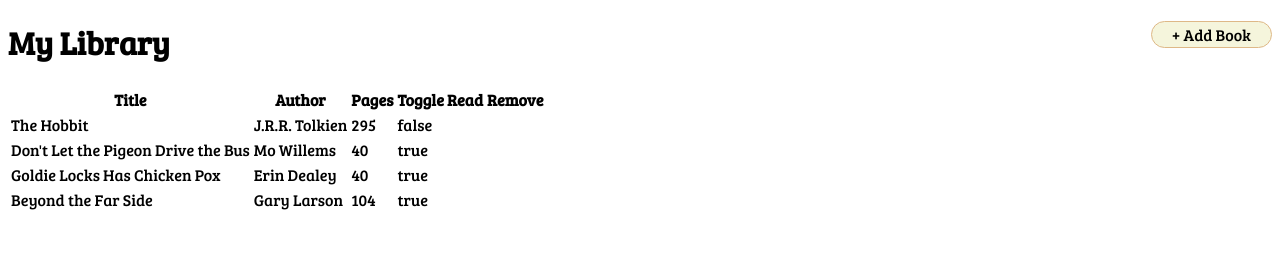
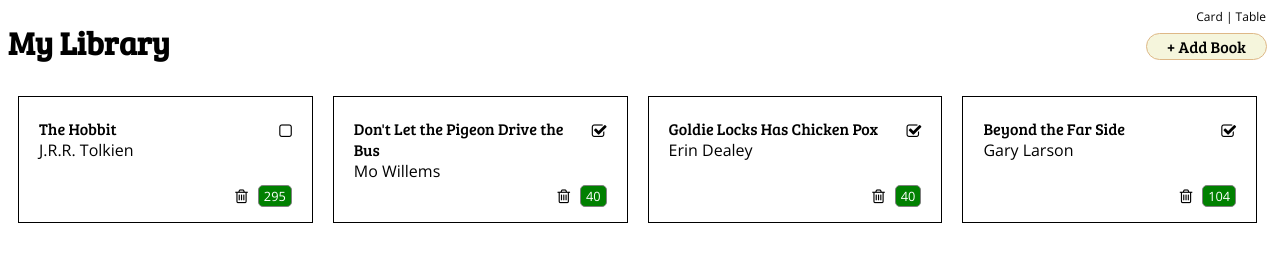
Before and after one commit to raecharles/odin-library-project, a plain HTML site: page index.html in a window 1280 px wide. Drawn offline with nearby package versions, Linux system fonts and the light colour scheme.

Commit message:
view switcher
update views, add switcher

```diff
--- a/css/main.css
+++ b/css/main.css
@@ -1,5 +1,12 @@
 @import url('https://fonts.googleapis.com/css2?family=Bree+Serif&family=Open+Sans:wght@300&display=swap');
 body {font-family:'Bree Serif'}
+div#switchView {
+    position: absolute;
+    right: 14px;
+    top: 8px;
+    font: .75em 'Open Sans';
+}
+
 #userBookForm {
     top:-300px;
     position: absolute;
@@ -68,6 +75,9 @@ label, input {
     border-radius: 20px;
     cursor: pointer;
     float:right;
+    position: relative;
+    top:12px;
+    right:5px;
 }
 
 ul#library-list {
@@ -82,14 +92,70 @@ ul#library-list {
 
 #library-list li {
     list-style: none;
-    flex:0 0 20%;
+    flex:0 0 90%;
     border:1px solid black;
-    padding:5px 10px 10px 20px;
+    padding:5px 20px 10px 20px;
     margin:10px;
+    min-height: 110px;
+    position: relative;
 }
-#library-list li span {
+#library-list p.book-title {
+    margin-bottom:0;
+}
+#library-list li span:not(.fa), #library-table td:not(.fa) {
     font-family:'Open Sans';
 }
-span.book-pages {
+#library-list span.book-pages {
+    float:right;
+    margin-left: 10px;
+    border: 1px solid gray;
+    border-radius: 5px;
+    padding: 1px 5px;
+    font-size: .8em;
+    background: green;
+    color: white;
+}
+#library-list span.book-author {
+    display: block;
+}
+#library-list span.fa-check-square-o, #library-list span.fa-square-o {
     float: right;
+    margin-left: 10px;
+    position: relative;
+    top:5px;
 }
+.dets {
+    position: absolute;
+    bottom: 15px;
+    right: 20px;
+}
+/*table*/
+#library-table {
+    width:100%;
+    margin:auto;
+}
+#library-table th:first-child, #library-table th:nth-child(2) {
+    text-align:left;
+}
+
+.book-pages, .book-read, .remove-book {
+    text-align:center;
+}
+.book-read, .fa-trash-o, #switchView span {
+    cursor: pointer;
+}
+
+@media (min-width:768px) {
+    #library-list li {
+        flex: 0 0 40%;
+    }
+}
+
+@media (min-width:1024px) {
+    #library-list li {
+        flex: 0 0 20%;
+    }
+    #library-table {
+        width:75%;
+    }
+}
--- a/index.html
+++ b/index.html
@@ -7,6 +7,7 @@
 </head>
 <body>
     <div id="lights-down"></div>
+    <div id="switchView"><span>Card</span> | <span>Table</span></div>
     <div id="addBook"><span>+</span> Add Book</div>
     <h1>My Library</h1>
     <form id="userBookForm">
--- a/js/books.js
+++ b/js/books.js
@@ -25,8 +25,11 @@ Library.prototype.printLibrary = function()
     var view = viewFactory(this.type);
     view.addToDOM();
     this.books.forEach((book,index) => {
+       if (!book.deleted)
+       {
         var item = view.createItem(book,index);
         view.insertItem();
+       }
     });
 }
 
@@ -62,7 +65,7 @@ Book.prototype.toggleRead = function(id) {
 const viewFactory = (type) => {
     switch (type)
         {
-            case 'list':
+            case 'card':
                 return new listView();
             default:
                 return new tableView();
@@ -91,6 +94,10 @@ BookView.prototype.addToDOM = function() {
     document.getElementById('library').append(this.elem);
 }
 
+BookView.prototype.isReadClass = function(isRead) {
+    return (isRead) ? 'fa fa-check-square-o' : 'fa fa-square-o';
+}
+
 class listView extends BookView {
     constructor()
     {
@@ -103,10 +110,12 @@ class listView extends BookView {
     {
         this.item = `<!--book-->
         <li class="book" data-index="${index}" id="book-${index}">
-        <p class="book-title"><span class="book-pages">${book.pages}</span> ${book.title}</p>
+        <p class="book-title"><span class="${this.isReadClass(book.isRead)} book-read" aria-hidden="true" onclick="toggleRead(this.id)" id="read-${index}"></span>${book.title}</p>
         <span class="book-author">${book.author}</span>
-        <span class="book-read" onclick="toggleRead(this.id)" id="read-${index}">${book.isRead}</span>
-        <span class="fa fa-trash-o remove-book" aria-hidden="true" onclick="removeBook(${index})></span>
+        <div class="dets">
+        <span class="book-pages">${book.pages}</span>
+        <span class="fa fa-trash-o" aria-hidden="true" onclick="removeBook(${index})"></span>
+        </div>
         </li>
         <!--/book-->`;
     }
@@ -127,20 +136,21 @@ class tableView extends BookView {
             <th>Title</th>
             <th>Author</th>
             <th>Pages</th>
-            <th>Toggle Read</th>
-            <th>Remove</th>
+            <th>Read</th>
+            <th>Recycle</th>
             </tr>`;
 
     }
     createItem(book,index)
     {
+        let read = (book.isRead) ? 'fa-check-square-o' : 'fa-square-o';
         this.item = `<!--book-->
         <tr class="book-row" data-index="${index}" id="book-${index}">
         <td class="book-title">${book.title}</td>
         <td class="book-author">${book.author}</td>
         <td class="book-pages">${book.pages}</td>
-        <td class="book-read" onclick="toggleRead(this.id)" id="read-${index}">${book.isRead}</td>
-        <td class="remove-book"><span class="fa fa-trash-o" aria-hidden="true" onclick="removeBook(${index})></span></td>
+        <td class="book-read"><span class="${this.isReadClass(book.isRead)}" aria-hidden="true" onclick="toggleRead(this.id)" id="read-${index}"></span></td>
+        <td class="remove-book"><span class="fa fa-trash-o" aria-hidden="true" onclick="removeBook(${index})"></span></td>
         </tr>
         <!--/book-->`;
     }
@@ -155,6 +165,15 @@ class tableView extends BookView {
 ///////////*/
 var form = document.getElementById('userBookForm');
 var lights = document.getElementById('lights-down');
+//SWITCH VIEW
+const viewSwitch = document.querySelectorAll('#switchView span')
+for (const el of viewSwitch) {
+    el.addEventListener('click',(e) => {
+        myLibrary.type = e.target.innerHTML.toLowerCase();
+        document.getElementById('library').innerHTML = '';
+        myLibrary.printLibrary();
+    });
+}
 //SHOW FORM
 document.getElementById('addBook').addEventListener('click',() => {
     form.classList.add('show-form');
@@ -173,7 +192,6 @@ document.getElementById('userBookForm').addEventListener('submit',(event) => {
 function submitBook()
 {
     var el = document.getElementById('userBookForm');
-    //var forms = el.querySelectorAll('input,select');
     var title = el.querySelector('#userBookTitle').value;
     var author = el.querySelector('#userBookAuthor').value;
     var pages = el.querySelector('#userBookPages').value;
@@ -194,7 +212,9 @@ function toggleRead(id)
     let idx = id.substring(id.indexOf('-')+1);
     let book = myLibrary.books[idx];
     book.toggleRead(id);
-    document.getElementById(id).innerText = book.isRead;
+    //let newClass = (book[idx].isRead) ? 'fa'
+    document.getElementById(id).className = BookView.prototype.isReadClass(book.isRead);
+
 }
 
 function removeBook(idx)
@@ -208,7 +228,7 @@ function removeBook(idx)
 // INIT
 ////////*/
 const myLibrary = new Library();
-const displayType = 'table';
+myLibrary.type = 'card';
 
 let lib = [
     ['The Hobbit', 'J.R.R. Tolkien', 295, false],
@@ -224,5 +244,4 @@ lib.forEach((book) => {
     console.log(myLibrary);
 });
 
-myLibrary.type = displayType;
 myLibrary.printLibrary();
```
